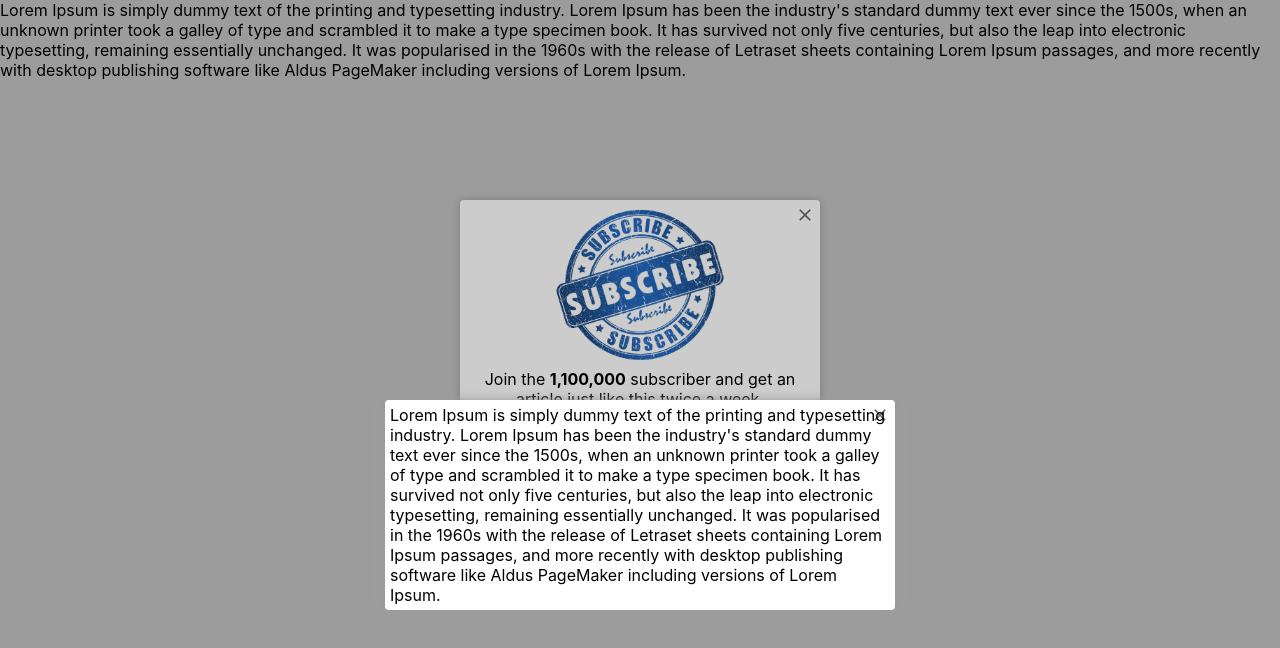
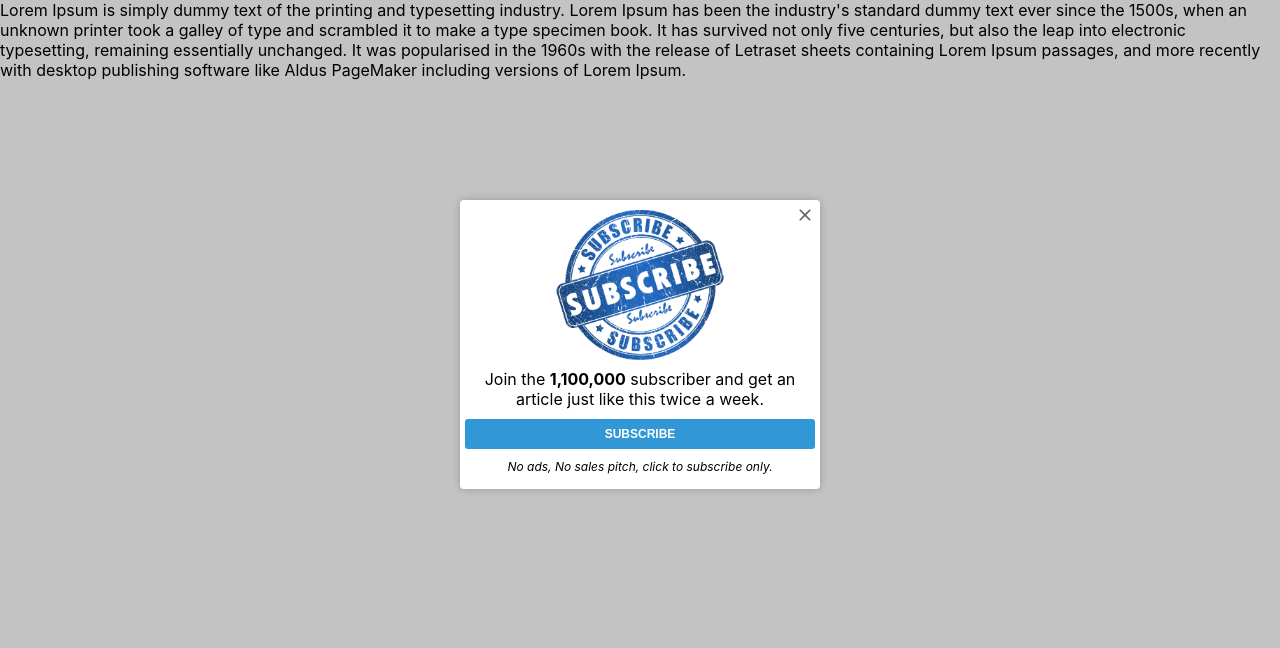
Before and after one commit to pulkitcs/web-development, a React (Create React App) app in the folder custom-popup/: page / in a window 1280 px wide. Shown: the top 648 px of the page. Built offline with nearby package versions, Linux system fonts and the light colour scheme; the HTML template or start-up script is replaced by a standard one.

Commit message:
Commented Sample code fro reference

```diff
--- a/custom-popup/src/App.js
+++ b/custom-popup/src/App.js
@@ -35,7 +35,7 @@ const App = () => {
         with desktop publishing software like Aldus PageMaker including versions
         of Lorem Ipsum.
       </p>
-      <Popup
+      {/* <Popup
         id="pop2"
         delay={2000} // 2s
         onClose={popupClosed}
@@ -52,7 +52,7 @@ const App = () => {
           more recently with desktop publishing software like Aldus PageMaker
           including versions of Lorem Ipsum.
         </p>
-      </Popup>
+      </Popup> */}
     </main>
   );
 };
```
